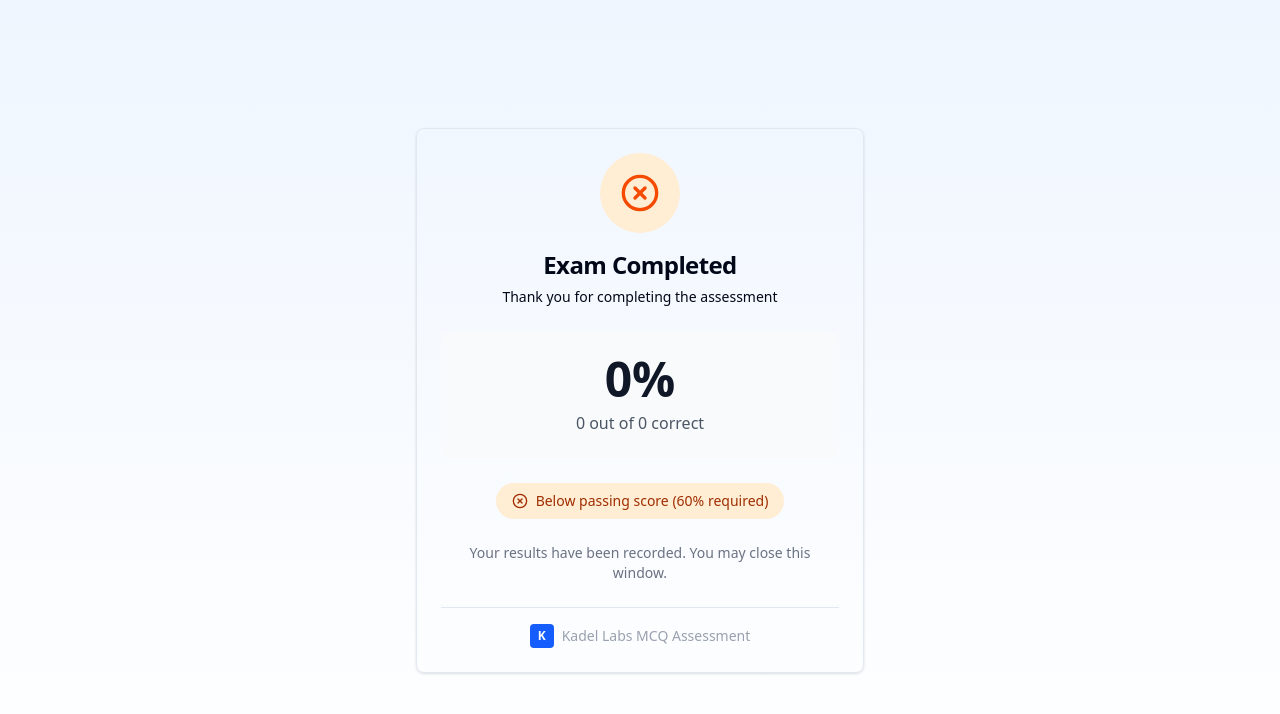
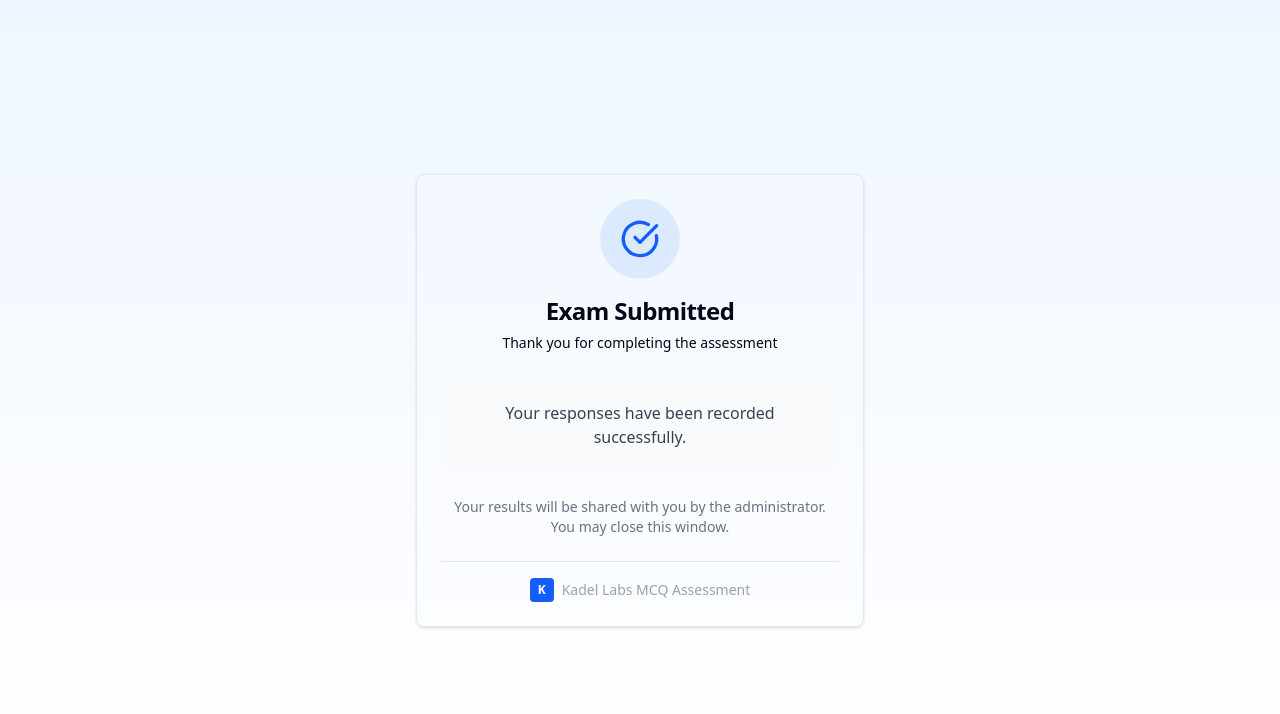
Before and after one commit to Nadeem-2210/MCQ-Assessment, a Next.js app: page /exam/complete in a window 1280 px wide. Shown: the top 714 px of the page. Built offline with nearby package versions, Linux system fonts and the light colour scheme.

Commit message:
Hide score from candidates on completion page

```diff
--- a/src/app/exam/complete/page.tsx
+++ b/src/app/exam/complete/page.tsx
@@ -1,95 +1,37 @@
 "use client";
 
-import { useSearchParams } from "next/navigation";
-import { useState } from "react";
 import { Card, CardContent, CardDescription, CardHeader, CardTitle } from "@/components/ui/card";
-import { Button } from "@/components/ui/button";
-import { CheckCircle, Trophy, XCircle, AlertTriangle, Mail, Award, Loader2, Download } from "lucide-react";
+import { CheckCircle } from "lucide-react";
 import { Suspense } from "react";
-import { generateCertificatePDF, canGenerateCertificate } from "@/lib/certificate-generator";
-import { sendResultsEmail, prepareEmailData } from "@/lib/email-service";
-import { addToast } from "@/components/ui/toast";
 
 function ExamCompleteContent() {
-  const searchParams = useSearchParams();
-  const score = parseInt(searchParams.get("score") || "0", 10);
-  const total = parseInt(searchParams.get("total") || "0", 10);
-  const violations = parseInt(searchParams.get("violations") || "0", 10);
-  const traineeName = searchParams.get("name") || "Trainee";
-  const traineeEmail = searchParams.get("email") || "";
-  const assessmentName = searchParams.get("assessment") || "MCQ Assessment";
-  const percentage = total > 0 ? Math.round((score / total) * 100) : 0;
-  const passed = percentage >= 60;
-
   return (
     <div className="min-h-screen bg-gradient-to-b from-blue-50 to-white dark:from-gray-900 dark:to-gray-800 flex items-center justify-center p-4">
       <Card className="w-full max-w-md text-center dark:bg-gray-800 dark:border-gray-700">
         <CardHeader>
           <div className="flex justify-center mb-4">
-            {passed ? (
-              <div className="w-20 h-20 bg-green-100 dark:bg-green-900/30 rounded-full flex items-center justify-center">
-                <Trophy className="w-10 h-10 text-green-600 dark:text-green-400" />
-              </div>
-            ) : (
-              <div className="w-20 h-20 bg-orange-100 dark:bg-orange-900/30 rounded-full flex items-center justify-center">
-                <XCircle className="w-10 h-10 text-orange-600 dark:text-orange-400" />
-              </div>
-            )}
+            <div className="w-20 h-20 bg-blue-100 dark:bg-blue-900/30 rounded-full flex items-center justify-center">
+              <CheckCircle className="w-10 h-10 text-blue-600 dark:text-blue-400" />
+            </div>
           </div>
           <CardTitle className="text-2xl dark:text-white">
-            {passed ? "Congratulations!" : "Exam Completed"}
+            Exam Submitted
           </CardTitle>
           <CardDescription className="dark:text-gray-400">
-            {passed
-              ? "You have successfully passed the assessment"
-              : "Thank you for completing the assessment"
-            }
+            Thank you for completing the assessment
           </CardDescription>
         </CardHeader>
         <CardContent className="space-y-6">
-          {/* Score Display */}
+          {/* Simple confirmation message */}
           <div className="bg-gray-50 dark:bg-gray-700 rounded-xl p-6">
-            <div className="text-5xl font-bold text-gray-900 dark:text-white mb-2">
-              {percentage}%
-            </div>
-            <div className="text-gray-600 dark:text-gray-300">
-              {score} out of {total} correct
-            </div>
+            <p className="text-gray-700 dark:text-gray-300">
+              Your responses have been recorded successfully.
+            </p>
           </div>
-
-          {/* Pass/Fail Badge */}
-          <div className={`inline-flex items-center gap-2 px-4 py-2 rounded-full text-sm font-medium
-            ${passed
-              ? 'bg-green-100 text-green-800 dark:bg-green-900/30 dark:text-green-300'
-              : 'bg-orange-100 text-orange-800 dark:bg-orange-900/30 dark:text-orange-300'
-            }`}
-          >
-            {passed ? (
-              <>
-                <CheckCircle className="w-4 h-4" />
-                Passed (60% required)
-              </>
-            ) : (
-              <>
-                <XCircle className="w-4 h-4" />
-                Below passing score (60% required)
-              </>
-            )}
-          </div>
-
-          {/* Violations */}
-          {violations > 0 && (
-            <div className="bg-red-50 dark:bg-red-900/20 border border-red-200 dark:border-red-700 rounded-lg p-3">
-              <div className="flex items-center justify-center gap-2 text-red-700 dark:text-red-300">
-                <AlertTriangle className="w-4 h-4" />
-                <span className="text-sm font-medium">{violations} violation(s) recorded</span>
-              </div>
-            </div>
-          )}
 
           {/* Info */}
           <p className="text-sm text-gray-500 dark:text-gray-400">
-            Your results have been recorded. You may close this window.
+            Your results will be shared with you by the administrator. You may close this window.
           </p>
 
           {/* Branding */}
@@ -111,7 +53,7 @@ export default function ExamCompletePage() {
   return (
     <Suspense fallback={
       <div className="min-h-screen bg-gradient-to-b from-blue-50 to-white dark:from-gray-900 dark:to-gray-800 flex items-center justify-center">
-        <div className="animate-pulse">Loading results...</div>
+        <div className="animate-pulse">Loading...</div>
       </div>
     }>
       <ExamCompleteContent />
```
